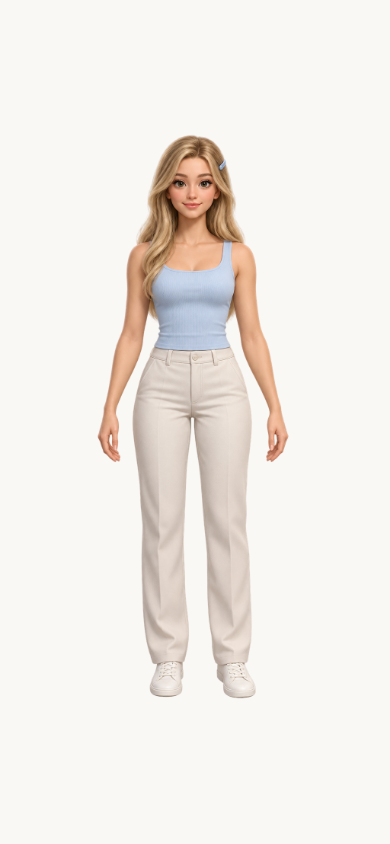
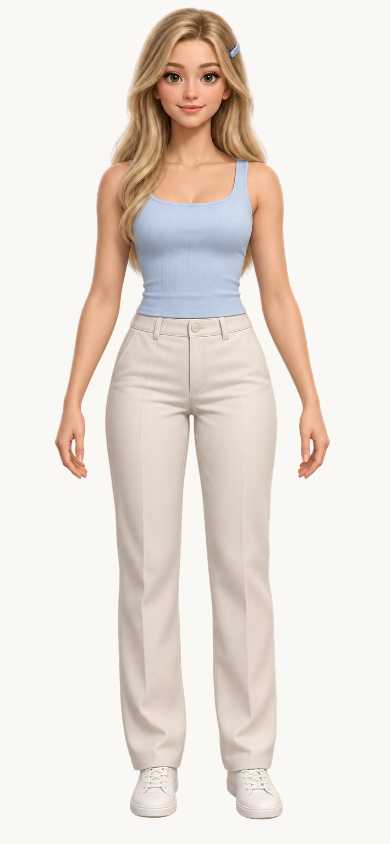
Before and after one commit to DELLA-SU/DELLA-SU.github.io, a plain HTML site: page index.html in a window 390 px wide. Drawn offline with Linux system fonts and the light colour scheme.

Commit message:
Improve mobile avatar framing

```diff
--- a/index.html
+++ b/index.html
@@ -7,8 +7,8 @@
   <style>
     html, body { margin: 0; min-height: 100%; }
     body { background: #faf8f5; }
-    main { min-height: 100vh; min-height: 100dvh; display: grid; place-items: center; overflow: hidden; }
-    img { display: block; width: auto; height: min(100vh, 1100px); height: min(100dvh, 1100px); max-width: 100vw; object-fit: contain; }
+    main { min-height: 100vh; min-height: 100dvh; position: relative; overflow: hidden; }
+    img { display: block; position: absolute; left: 50%; top: 50%; transform: translate(-50%, -50%); width: auto; height: min(100vh, 1100px); height: min(100dvh, 1100px); object-fit: contain; }
   </style>
 </head>
 <body>
```
